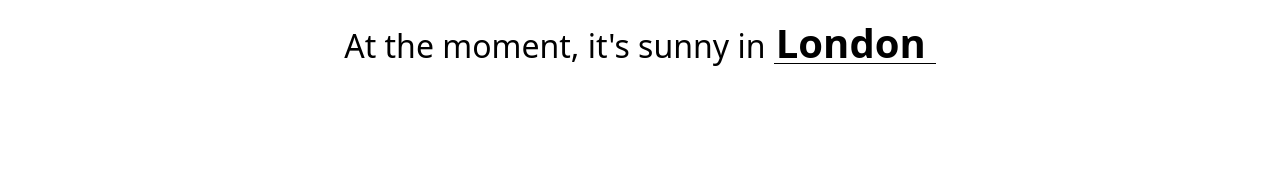
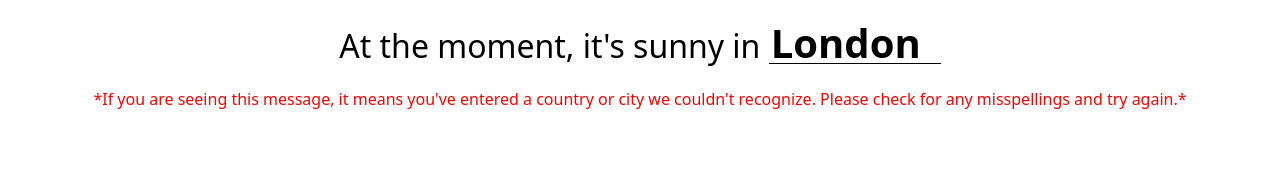
Before and after one commit to Orion-Barjamaj/Weather-App, a website built with webpack: page src/index.html in a window 1280 px wide. Shown: the top 185 px of the page. Built offline with nearby package versions, Linux system fonts and the light colour scheme; no server answers.

Commit message:
Fixed input field UI

```diff
--- a/src/index.html
+++ b/src/index.html
@@ -7,7 +7,8 @@
 </head>
 <body>
     <div class="head">
-        <h1>At the moment, it's <span id="weather">sunny</span> in <input type="text" id="cityInput" onkeypress="this.style.width = (this.value.length + 400) + 'px';"></h1>
+        <h1>At the moment, it's <span id="weather">sunny</span> in <input type="text" id="cityInput"></h1>
+        <div class="error">*If you are seeing this message, it means you've entered a country or city we couldn't recognize. Please check for any misspellings and try again.*</div>
     </div>
     <div class="weatherStats">
         <div class="tempAndOtherStuff">
--- a/src/index.js
+++ b/src/index.js
@@ -16,6 +16,8 @@
 const grad = document.querySelector('.grad');
 const celsiusText = document.querySelector('.celsius');
 const fahrenheitText = document.querySelector('.fahrenheit');
+const error = document.querySelector('.error');
+error.style.display = 'none';
 let celsius = true;
 
 ShowTemp('London');
@@ -24,6 +26,7 @@
     try{
         let response = await fetch(`http://api.weatherapi.com/v1/forecast.json?key=f4047df59b024d8f9b4164352241805&q=${name}&days=3&aqi=yes&alerts=yes`, {mode: 'cors'});
         let weather = await response.json();
+        error.style.display = 'none';
         console.log(weather);
         if(celsius){
             temperature.textContent = weather.current.temp_c + ' °C';
@@ -36,7 +39,7 @@
         }
         clouds.textContent = weather.current.cloud + '%';
         humidity.textContent = weather.current.humidity + '%';
-        weatherCondition.textContent = weather.current.condition.text;
+        weatherCondition.textContent = weather.current.condition.text.toLowerCase();
         todayIcon.src = 'https:'+ weather.current.condition.icon;
         for(let i = 0; i < weather.forecast.forecastday.length; i++){
             if(i < dates.length){
@@ -53,7 +56,7 @@
     }
     catch(err){
         console.log(err);
-        alert(`Please refresh the page if it isn't working properly!`);
+        error.style.display = 'block';
     }
 }
 
@@ -93,7 +96,7 @@
         span.textContent = cityName.value || cityName.placeholder;
 
         document.body.appendChild(span);
-        cityName.style.width = `${span.offsetWidth + 15}px`;
+        cityName.style.width = `${span.offsetWidth + 25}px`;
         document.body.removeChild(span);
     }
     resizeInput();
--- a/src/style.css
+++ b/src/style.css
@@ -13,6 +13,10 @@
 
 .head{
     margin-bottom: 100px;
+    display: flex;
+    flex-direction: column;
+    align-items: center;
+    justify-content: center;
 }
 
 .temp{
@@ -33,6 +37,10 @@
     width: auto;
     min-width: 50px;
     border-bottom: 1px solid black;
+}
+
+.error{
+    color: red;
 }
 
 textarea:focus, input:focus{
```
Also changed, not shown: dist/index.html, dist/main.bundle.js.
